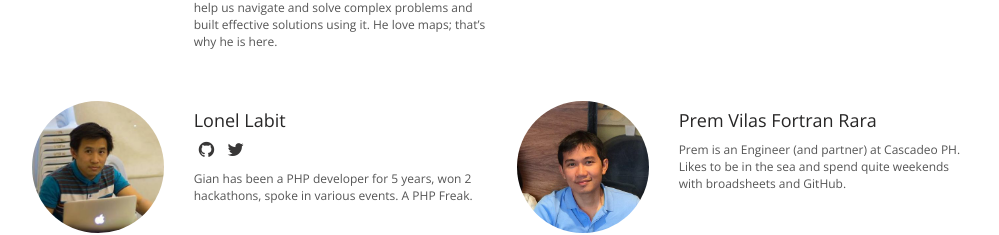
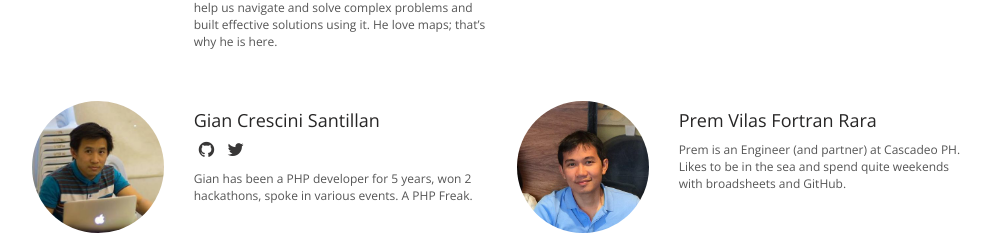
Before and after one commit to devcon-ph/summit_2015, a plain HTML site: page index.html in a window 1280 px wide. Shown: the part 5129-5364 px from the top of the page, without its empty margins (138-1137 px from the left). Drawn offline with nearby package versions, Linux system fonts and the light colour scheme.

Commit message:
Fix typo

```diff
--- a/index.html
+++ b/index.html
@@ -389,7 +389,7 @@
                     <img src="img/gian.jpg" class="img-responsive img-circle">
                 </div>
                 <div class="col-md-4 text-left">
-                    <h4>Lonel Labit</h4>
+                    <h4>Gian Crescini Santillan</h4>
                     <p>
                       <a href="https://github.com/lightshire"><i class="fa fa-github"></i></a>
                       <a href="https://twitter.com/lightshire"><i class="fa fa-twitter"></i></a>
```
